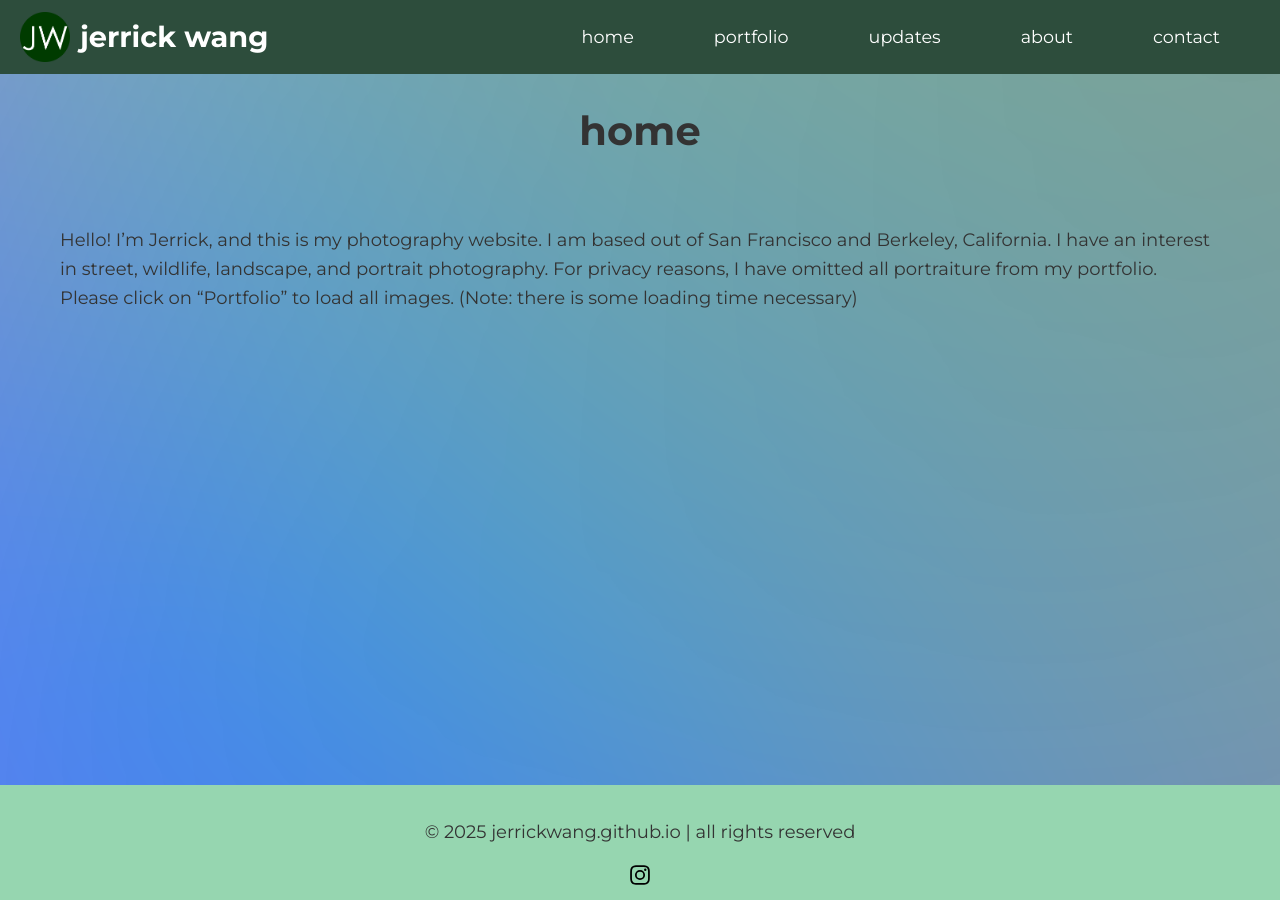
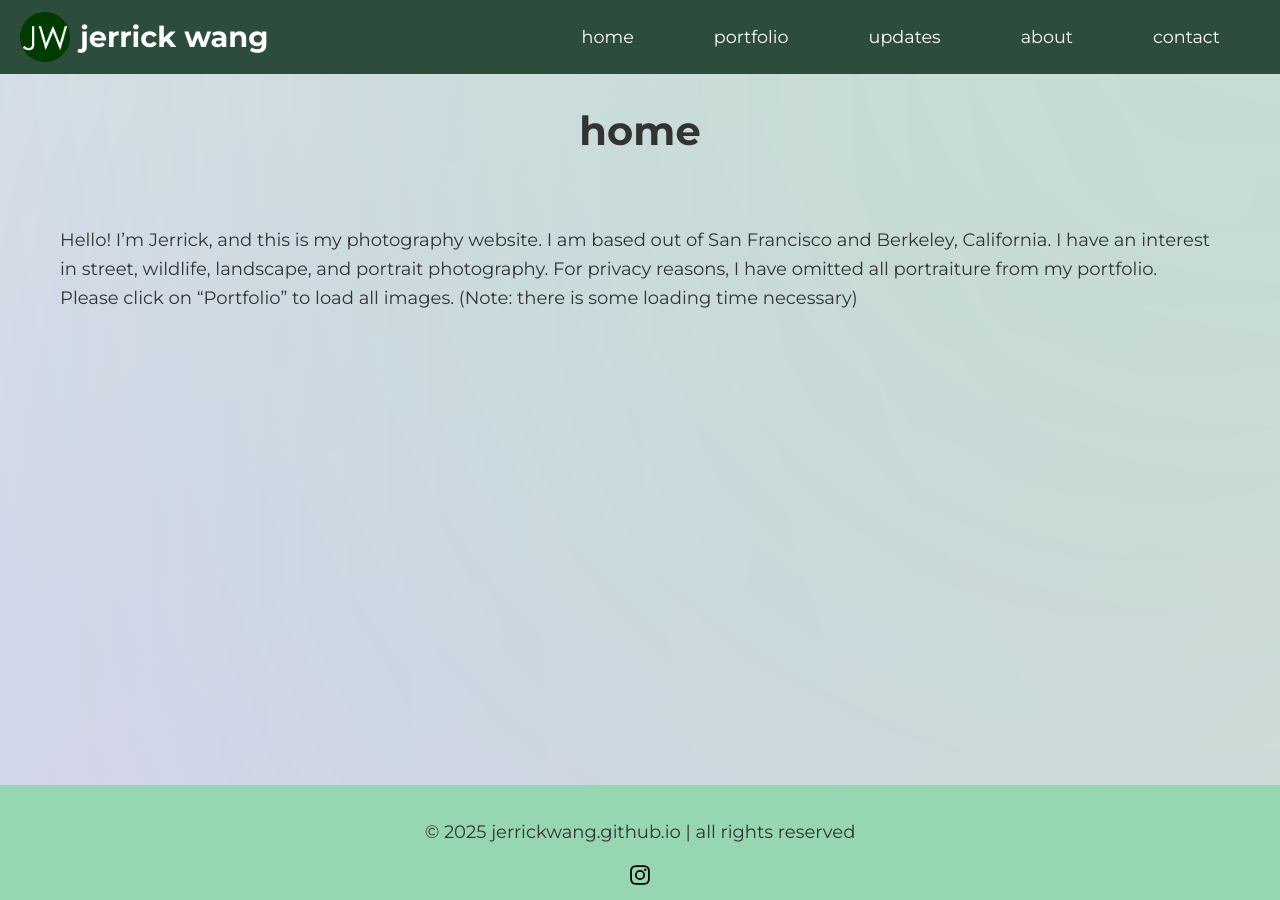
Before and after one commit to jerrickwang/jerrickwang.github.io, a Jekyll site: the page built from index.md, in a window 1280 px wide. Built offline with Jekyll 4.4.1, drawn with Linux system fonts in a browser that asks for light colours.

Commit message:
Update style.css

```diff
--- a/assets/css/style.css
+++ b/assets/css/style.css
@@ -24,13 +24,13 @@
   width: 300%;
   height: 300%;
   background:
-    radial-gradient(circle at 100% 0%, rgba(255, 0, 150, 0.7), transparent 70%),
-    radial-gradient(circle at 75% 25%, rgba(0, 255, 200, 0.7), transparent 70%),
-    radial-gradient(circle at 50% 0%, rgba(255, 200, 0, 0.7), transparent 70%),
-    radial-gradient(circle at 25% 75%, rgba(0, 150, 255, 0.7), transparent 70%),
-    radial-gradient(circle at 0% 100%, rgba(200, 0, 255, 0.7), transparent 70%),
-    radial-gradient(circle at 50% 100%, rgba(255, 100, 0, 0.7), transparent 70%),
-    radial-gradient(circle at 50% 50%, rgba(0, 255, 100, 0.7), transparent 70%);
+    radial-gradient(circle at 100% 0%, rgba(255, 0, 150, 0.1), transparent 70%),
+    radial-gradient(circle at 75% 25%, rgba(0, 255, 200, 0.1), transparent 70%),
+    radial-gradient(circle at 50% 0%, rgba(255, 200, 0, 0.1), transparent 70%),
+    radial-gradient(circle at 25% 75%, rgba(0, 150, 255, 0.1), transparent 70%),
+    radial-gradient(circle at 0% 100%, rgba(200, 0, 255, 0.1), transparent 70%),
+    radial-gradient(circle at 50% 100%, rgba(255, 100, 0, 0.1), transparent 70%),
+    radial-gradient(circle at 50% 50%, rgba(0, 255, 100, 0.1), transparent 70%);
   filter: blur(100px);
   z-index: -1;
   animation: ambient-move 2s ease-in-out infinite alternate;
```
